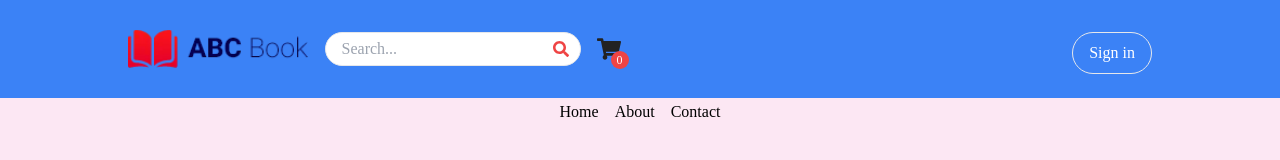
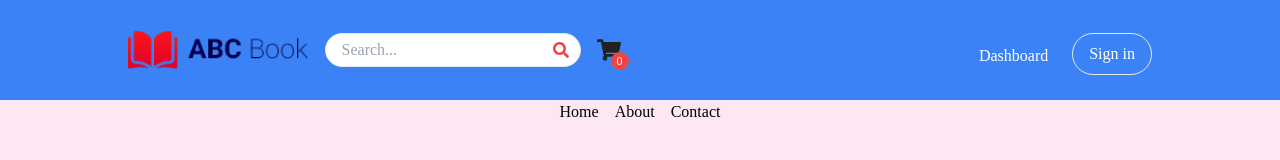
Before and after one commit to MuzammalAnsari/Book-Ecommerce, a React (Create React App) app: page / in a window 1280 px wide. Shown: the top 160 px of the page. Built offline with nearby package versions, Linux system fonts and the light colour scheme; no server answers.

Commit message:
Added the dashboard button

```diff
--- a/src/Components/Header/Header.js
+++ b/src/Components/Header/Header.js
@@ -76,7 +76,7 @@ function Header() {
                         </div>
                     </div>
                     <div className="hidden md:flex items-center space-x-4">
-                        {/* <Link to="/dashboard" className="text-white ms-6 boarder bg-light-400 p-2 rounded-3xl mt-3">Dashboard</Link> */}
+                        <Link to="/dashboard" className="text-white ms-6 boarder bg-light-400 p-2 rounded-3xl mt-3">Dashboard</Link>
                         {!isAuth ?
                             <Link to="/auth/login">
                                 <button className="bg-blue-500 border hover:bg-blue-600 text-white py-2 px-4 rounded-full mt-2">
```
